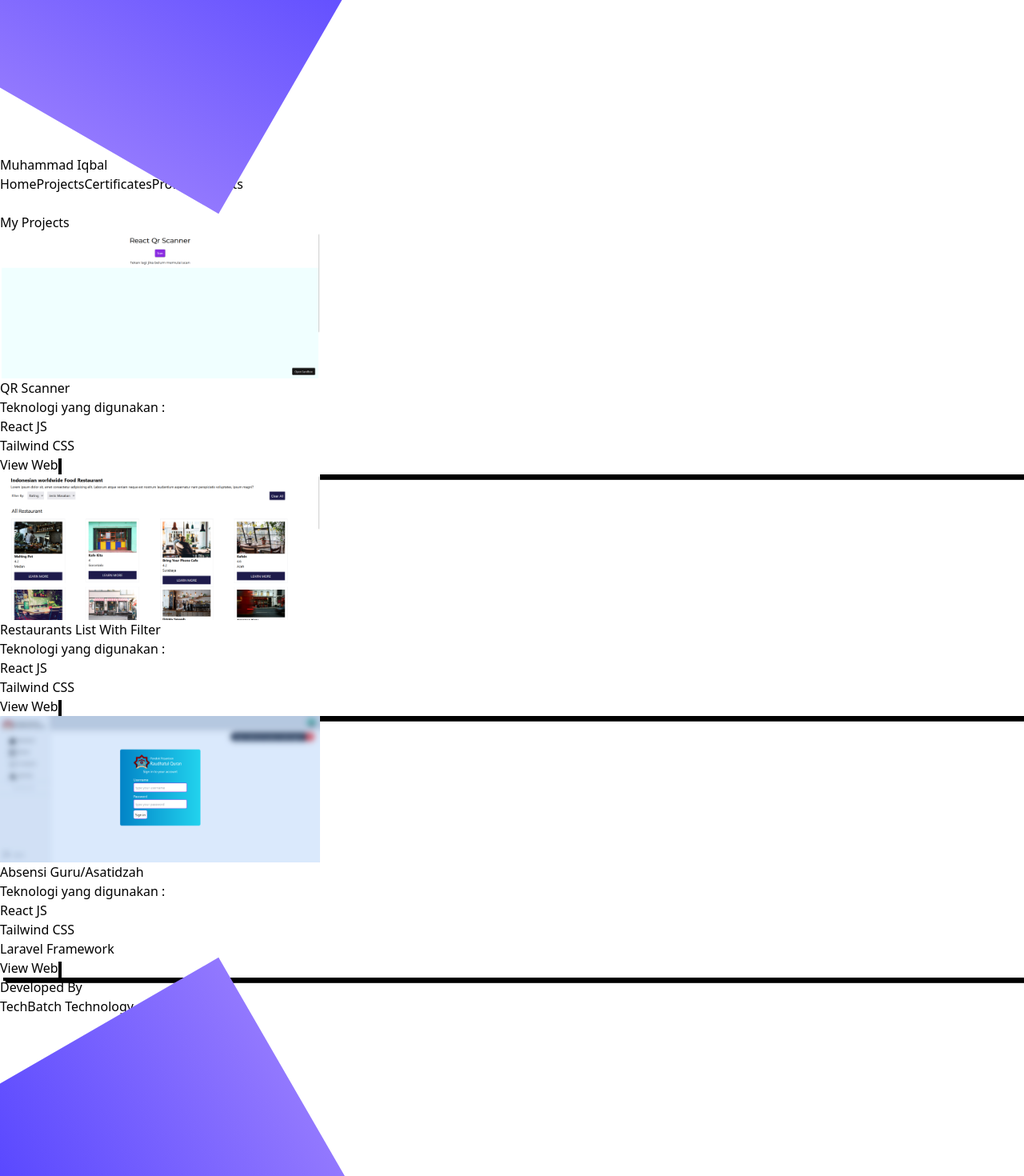
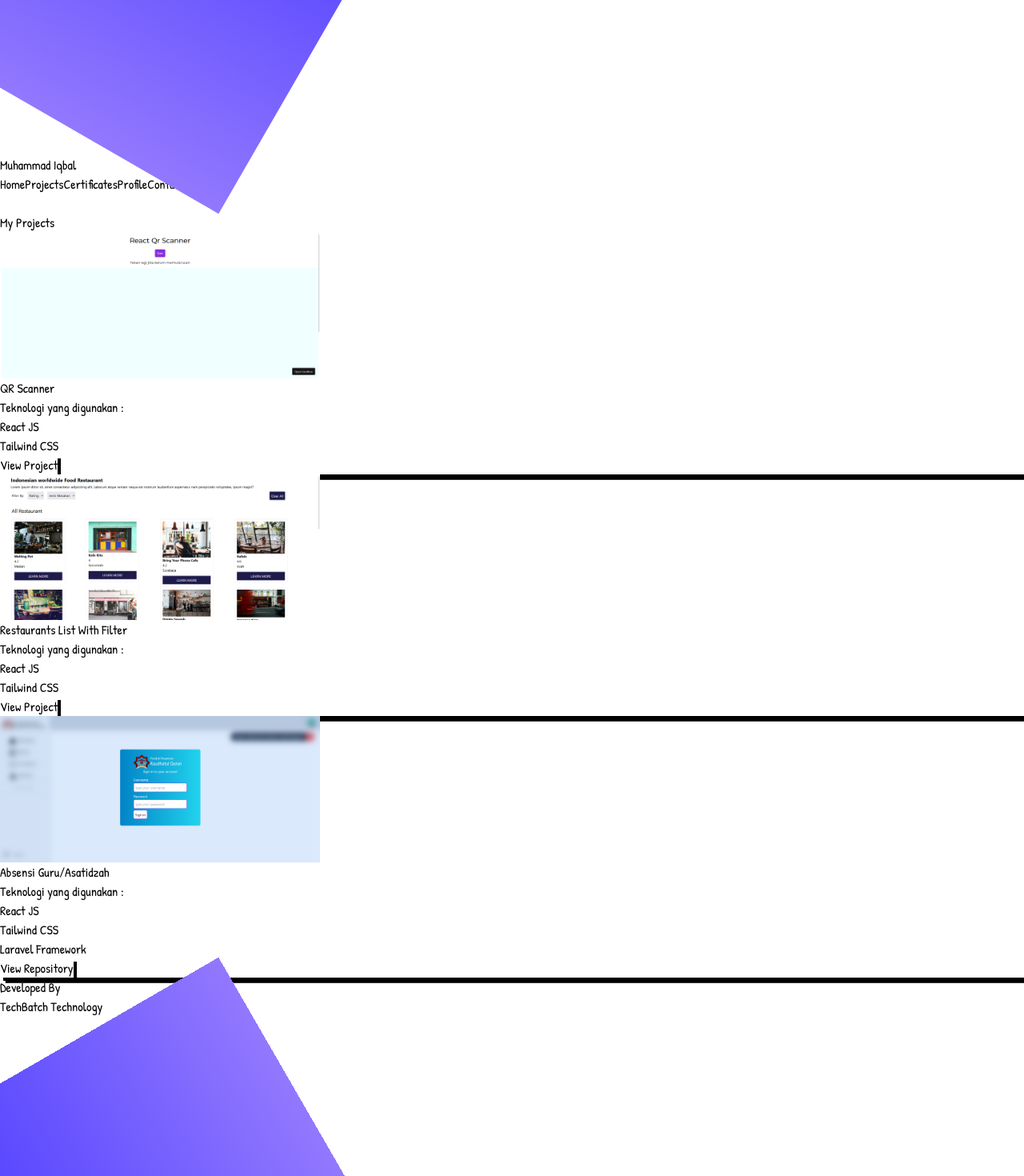
Before and after one commit to Iqbalnglames/new-portfolio, a React (Vite) app: page /projects in a window 1280 px wide. Shown: the part 206-1676 px from the top of the page at 80% size. Built offline with nearby package versions, Linux system fonts and the light colour scheme.

Commit message:
font change

```diff
--- a/src/App.jsx
+++ b/src/App.jsx
@@ -4,15 +4,15 @@ import Navigation from "./Utilities/router"
 function App() {
 
   return (
-    <div className="bg-[#4F3DFF] lg:p-16 p-10 lg:h-[95.5vh] h-auto left-6 right-6 rounded-2xl text-white">
+    <div className="bg-[#4F3DFF] patrick lg:p-16 p-10 lg:h-[95.5vh] h-auto left-6 right-6 rounded-2xl text-white">
      <Navbar />
      <div className="flex justify-center">
      <Navigation />
      </div>
      <div className="flex justify-end">
-     <div className="fixed lg:bottom-20 bottom-11">
-      <p className="text-xs">Developed By</p>
-      <p className="text-xl">TechBatch Technology</p>
+     <div className="lg:fixed bottom-16">
+      <p className="text-lg">Developed By</p>
+      <p className="text-2xl">TechBatch Technology</p>
      </div>
      </div>
     </div>
--- a/src/Pages/home.jsx
+++ b/src/Pages/home.jsx
@@ -7,15 +7,15 @@ const Home = () => {
       <div className="lg:flex">
         <div className="lg:mr-16 mx-2">
           <h1 className="text-7xl mb-5 slide-right hello">Hello.</h1>
-          <div className="tongkat ml-1 slide-right2">
-            <p className=" pl-6 ml-2">
+          <div className="tongkat ml-1 slide-right2 text-xl">
+            <p className=" pl-6 -ml-2">
               Namaku Muhammad Iqbal Tsabitul Azmi, Aku adalah junior Fullstack
               developer,
             </p>
-            <p className=" pl-6 ml-2">
+            <p className=" pl-6 -ml-2">
               saat ini berdomisili di Klaten, Jawa Tengah Indonesia.
             </p>
-            <p className=" pl-6 ml-2">
+            <p className=" pl-6 -ml-2">
               Saat ini aku telah membuat satu project developing mulai dari
               frontend maupun backend.
             </p>
@@ -23,8 +23,8 @@ const Home = () => {
         </div>
 
         <div className="mt-10 slide-right3">
-          <h1 className="text-2xl mb-3 quicksand">Project</h1>
-          <div className="tongkats pt-3 pl-3 w-64">
+          <h1 className="text-3xl mb-3">Project</h1>
+          <div className="tongkats text-xl pt-1 pl-3 w-64">
             <p>
               <Link
                 to={"https://codesandbox.io/s/qr-scanner-with-react-d1p16c"} target="_blank"
--- a/src/Pages/profile.jsx
+++ b/src/Pages/profile.jsx
@@ -1,4 +1,5 @@
 import { Link } from "react-router-dom";
+import iqbal from '../assets/iqbal.png'
 
 const Profile = () => {
   return (
@@ -9,7 +10,7 @@ const Profile = () => {
     <div className="lg:flex lg:space-x-20 slide-right2">
       <div>
         <figure className="ml-8">
-      <img src="https://cdn.pixabay.com/photo/2015/10/05/22/37/blank-profile-picture-973460_1280.png" alt="" width={200} />
+      <img src={iqbal} alt="" width={200} height={200} />
         </figure>
       </div>
       <div className="mt-1">
--- a/src/Pages/projects.jsx
+++ b/src/Pages/projects.jsx
@@ -1,38 +1,46 @@
 import QrScanner from '../assets/qr-scanner.png'
 import Restaurants from '../assets/restaurants.png'
 import Absen from '../assets/absen.png'
+import { Link } from 'react-router-dom'
 const Projects = () => {
-    return(
+
+    return (
         <div>
-            <h1 className='text-center mb-7 font-bold text-xl -mt-3'>My Projects</h1>
+            <h1 className='slide-right text-center mb-7 font-bold text-xl -mt-3'>My Projects</h1>
             <div className="lg:flex lg:justify-around space-y-9 lg:space-y-0 lg:space-x-9">
                 {/* first project */}
-            <div className="rounded-sm p-3 w-[300px] card bg-white text-black border-2 border-black">
+                <div className="rounded-sm p-3 w-[300px] card bg-white text-black border-2 border-black slide-right1">
                     <img className='border border-black' src={QrScanner} alt="qrscanner" width={400} />
                     <h1 className='font-bold text-xl'>QR Scanner</h1>
                     <h1 className='font-bold'>Teknologi yang digunakan :</h1>
                     <p>React JS</p>
                     <p>Tailwind CSS</p>
-                <button className='mt-8 p-2 lg:inline block my-2 bg-white active:bg-slate-300 text-black border border-b w-[270px] border-black rounded-md transition-button-white'>View Web</button>
+                    <Link to="https://codesandbox.io/s/qr-scanner-with-react-d1p16c" target='_blank'>
+                        <button className='mt-8 p-2 lg:inline block my-2 bg-white active:bg-slate-300 text-black border border-b w-[270px] border-black rounded-md transition-button-white'>View Project</button>
+                    </Link>
                 </div>
                 {/* second project */}
-            <div className="rounded-sm p-3 w-[300px] card bg-white text-black border-2 border-black">
+                <div className="rounded-sm p-3 w-[300px] card bg-white text-black border-2 border-black slide-right2">
                     <img className='border border-black' src={Restaurants} alt="qrscanner" width={400} />
                     <h1 className='font-bold text-xl'>Restaurants List With Filter</h1>
                     <h1 className='font-bold'>Teknologi yang digunakan :</h1>
                     <p>React JS</p>
                     <p>Tailwind CSS</p>
-                <button className='mt-8 p-2 lg:inline block my-2 bg-white active:bg-slate-300 text-black border border-b w-[270px] border-black rounded-md transition-button-white'>View Web</button>
+                    <Link to="https://technical-test-iqbalazmi.netlify.app/" target='_blank'>
+                        <button className='mt-8 p-2 lg:inline block my-2 bg-white active:bg-slate-300 text-black border border-b w-[270px] border-black rounded-md transition-button-white'>View Project</button>
+                    </Link>
                 </div>
                 {/* third project */}
-            <div className="rounded-sm p-3 w-[300px] card bg-white text-black border-2 border-black">
+                <div className="rounded-sm p-3 w-[300px] card bg-white text-black border-2 border-black slide-right3">
                     <img className='border border-black' src={Absen} alt="qrscanner" width={400} />
                     <h1 className='font-bold text-xl'>Absensi Guru/Asatidzah</h1>
                     <h1 className='font-bold'>Teknologi yang digunakan :</h1>
                     <p>React JS</p>
                     <p>Tailwind CSS</p>
                     <p>Laravel Framework</p>
-                <button className='p-2 lg:inline block my-2 bg-white active:bg-slate-300 text-black border border-b w-[270px] border-black rounded-md transition-button-white'>View Web</button>
+                    <Link to="https://pastelink.net/k825dalr" target='_blank'>
+                        <button className=' p-2 lg:inline block my-2 bg-white active:bg-slate-300 text-black border border-b w-[270px] border-black rounded-md transition-button-white'>View Repository</button>
+                    </Link>
                 </div>
             </div>
         </div>
--- a/src/Utilities/router.jsx
+++ b/src/Utilities/router.jsx
@@ -6,7 +6,7 @@ import Projects from "../Pages/projects"
 
 const Navigation = () => {
     return(
-        <div className="mt-14 px-20">
+        <div className="mt-14 px-10">
         <Routes>
             <Route path="/" element={<Home />} />
             <Route path="/contacts" element={<Contacts />} />
--- a/src/index.css
+++ b/src/index.css
@@ -1,5 +1,8 @@
 @import url("https://fonts.googleapis.com/css2?family=Caveat:wght@600&family=Pacifico&display=swap");
 @import url("https://fonts.googleapis.com/css2?family=Quicksand:wght@500&display=swap");
+@import url('https://fonts.googleapis.com/css2?family=Caveat&display=swap');
+@import url('https://fonts.googleapis.com/css2?family=Patrick+Hand&display=swap');
+
 @tailwind base;
 @tailwind components;
 @tailwind utilities;
@@ -64,6 +67,9 @@
 }
 .slide-right {
   animation: slide-right 0.9s cubic-bezier(0.25, 0.46, 0.45, 0.94) both;
+}
+.slide-right1 {
+  animation: slide-right 0.9s cubic-bezier(0.25, 0.46, 0.45, 0.94) 0.2s both;
 }
 .slide-right2 {
   animation: slide-right 0.9s cubic-bezier(0.25, 0.46, 0.45, 0.94) 0.3s both;
@@ -146,3 +152,9 @@
 .card {
   box-shadow: 0.425rem 0.425rem #000000;
 }
+.patrick {
+  font-family: 'Patrick Hand', cursive;
+}
+.caveat {
+  font-family: 'Caveat', cursive;
+}
```
Also changed, not shown: src/assets/iqbal.png (added). Lines whose indentation alone changed are shown as unchanged.
